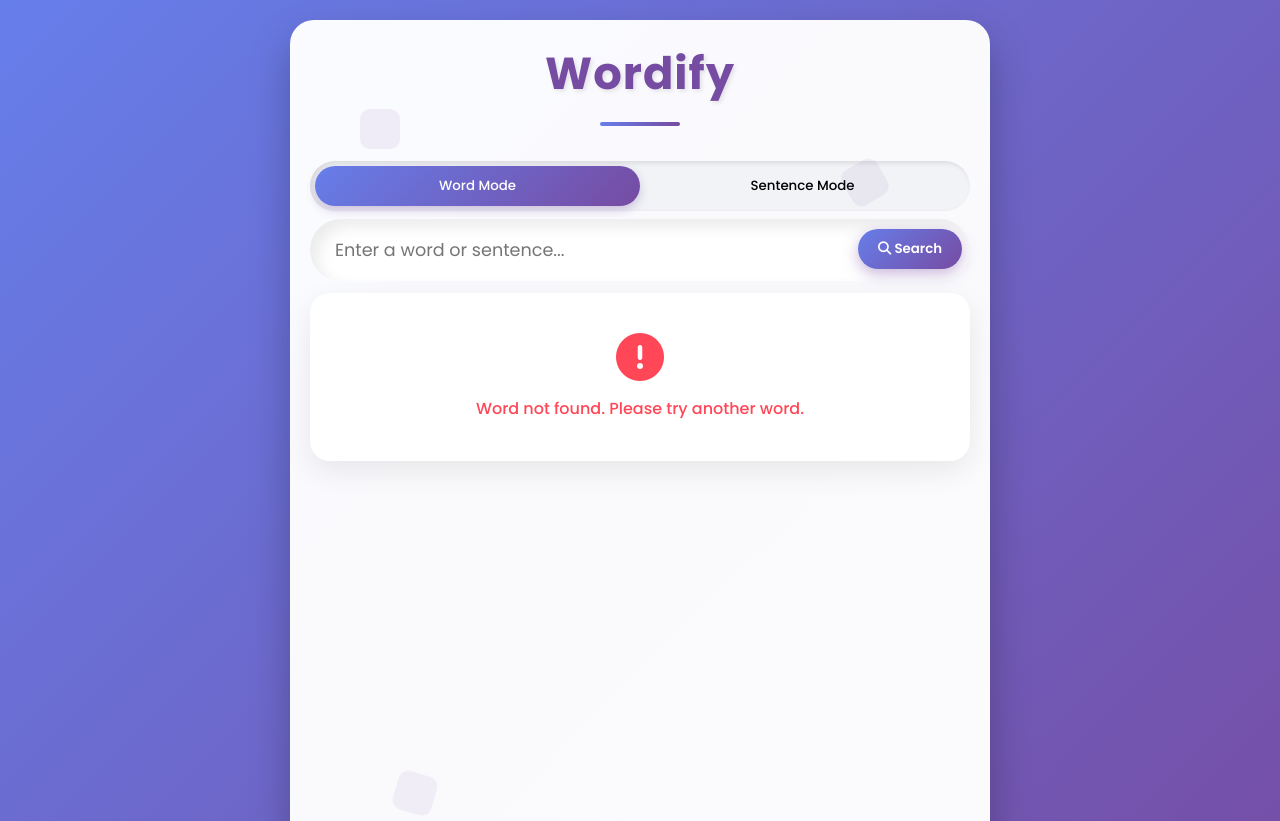
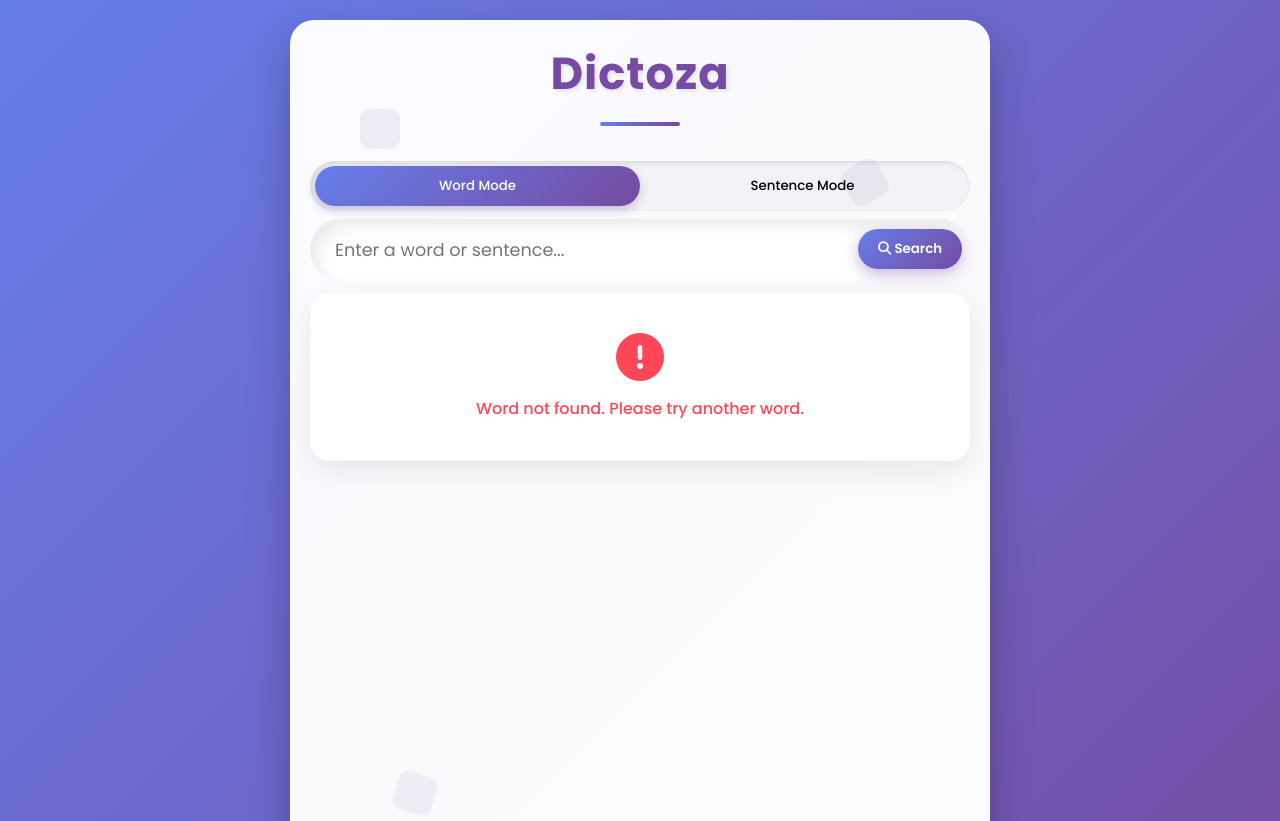
Before and after one commit to madebyabhishek/P2, a plain HTML site: page index.html in a window 1280 px wide. Shown: the top 821 px of the page. Drawn offline with Linux system fonts and the light colour scheme; no server answers.

Commit message:
Update index.html

```diff
--- a/index.html
+++ b/index.html
@@ -532,7 +532,7 @@
         </div>
 
         <div class="header">
-            <h1>Wordify</h1>
+            <h1>Dictoza</h1>
 
         </div>
 
```
